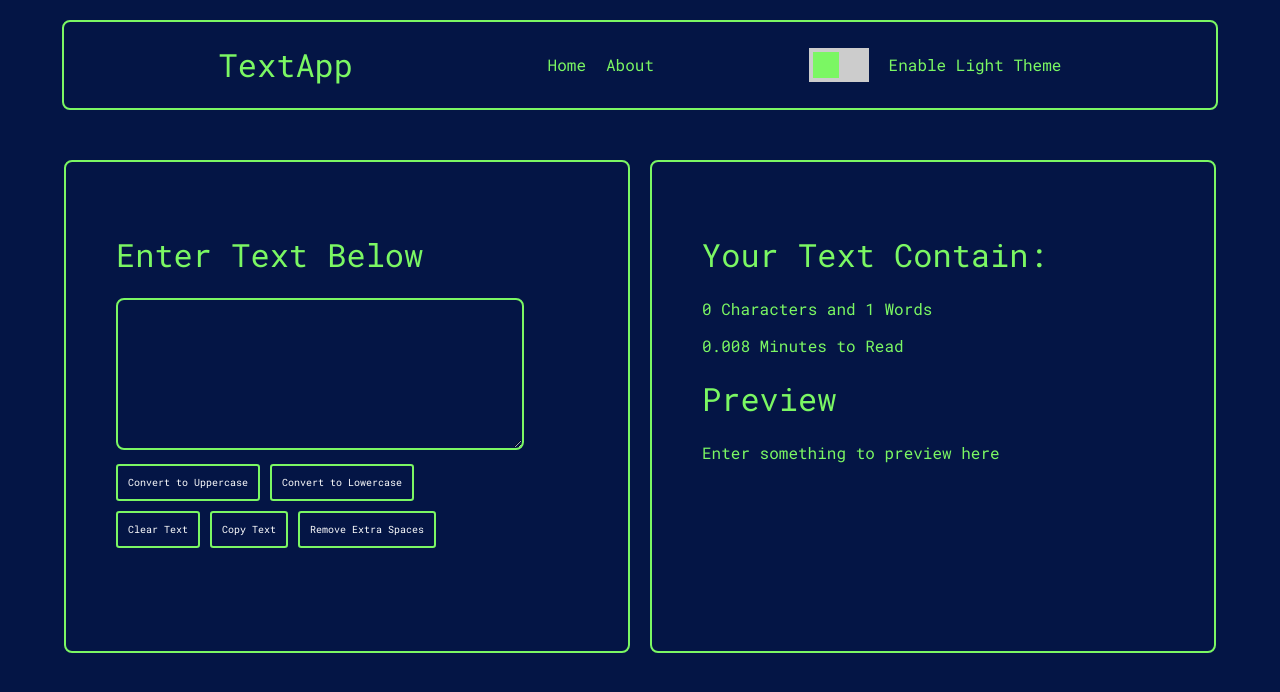
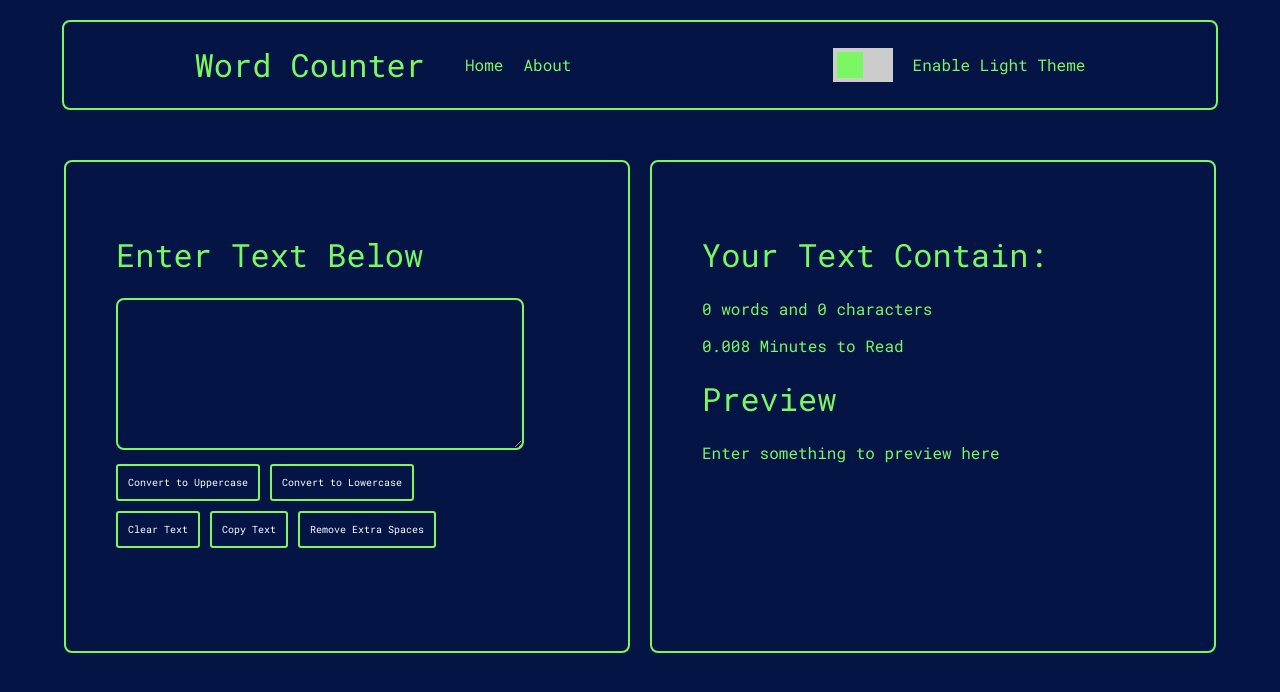
Before and after one commit to bilalshahzadd/textApp, a React (Create React App) app: page / in a window 1280 px wide. Shown: the top 692 px of the page. Built offline with nearby package versions, Linux system fonts and the light colour scheme.

Commit message:
responsive update

```diff
--- a/public/index.html
+++ b/public/index.html
@@ -11,7 +11,7 @@
     integrity="sha512-MV7K8+y+gLIBoVD59lQIYicR65iaqukzvf/nwasF0nqhPay5w/9lJmVM2hMDcnK1OnMGCdVK+iQrJ7lzPJQd1w=="
     crossorigin="anonymous" referrerpolicy="no-referrer" />
 
-  <title>TextApp</title>
+  <title>Word Counter</title>
 
 </head>
 
--- a/src/App.css
+++ b/src/App.css
@@ -13,7 +13,7 @@ body {
 .header {
   margin-top: 20px;
   display: flex;
-  justify-content: space-evenly;
+  justify-content: space-around;
   align-items: center;
   border: 2px solid #7bf763;
   width: 90%;
@@ -29,6 +29,11 @@ body {
 
 .header ul li {
   list-style: none;
+}
+
+.header .identity {
+  display: flex;
+  align-items: center;
 }
 
 .mobileHeader {
--- a/src/components/Nav.jsx
+++ b/src/components/Nav.jsx
@@ -24,18 +24,20 @@ export default function Nav() {
     return (
         <>
             <header className="header">
-                <h1 className="title">TextApp</h1>
+                <div className="identity">
+                    <h1 className="title">Word Counter</h1>
                     <nav>
                         <ul>
                             <li>Home</li>
                             <li>About</li>
                         </ul>
                     </nav>
+                </div>
                 <DarkLight />
             </header>
 
             <header className="mobileHeader">
-                <h1 className="mobileTitle">TextApp</h1>
+                <h1 className="mobileTitle">Word Counter</h1>
                 <button className="fa-solid fa-bars" onClick={toggleMenu}></button>
             </header>
 
--- a/src/components/TextForm.jsx
+++ b/src/components/TextForm.jsx
@@ -65,7 +65,7 @@ export default function TextForm(props) {
                     </div>
                     <div className="container">
                         <h1 className="heading">Your Text Contain:</h1>
-                        <p className="details">{text.length} Characters and {text.split(' ').length} Words</p>
+                        <p className="details">{text.trim() === '' ? 0 : text.match(/\S+/g).length} words and {text.replace(/\s+/g, '').length} characters</p>
                         <p className="details">{0.008 * text.split(' ').length} Minutes to Read</p>
                         <h1 className="heading">Preview</h1>
                         <p>{text.length > 0 ? text : "Enter something to preview here"}</p>
```
Lines whose indentation alone changed are shown as unchanged.
